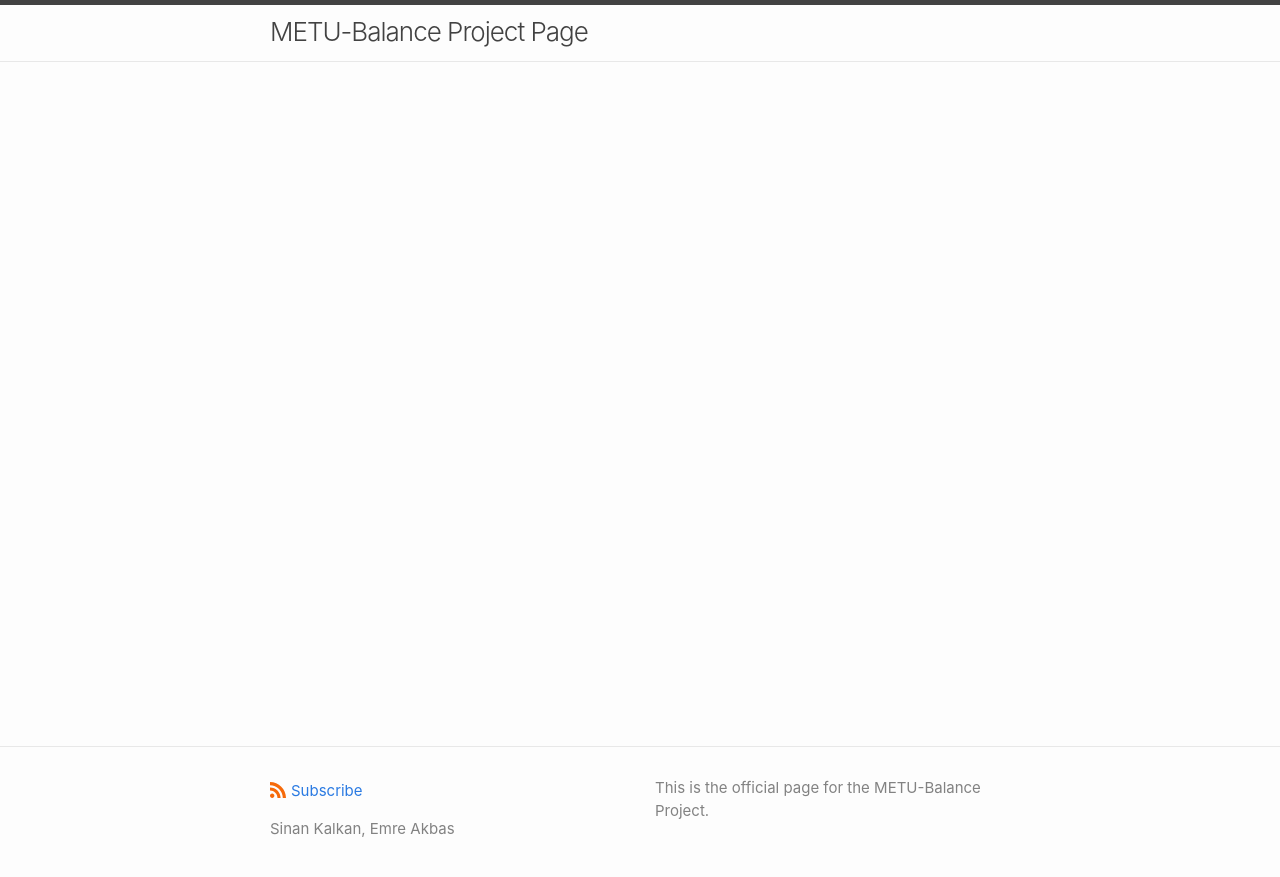
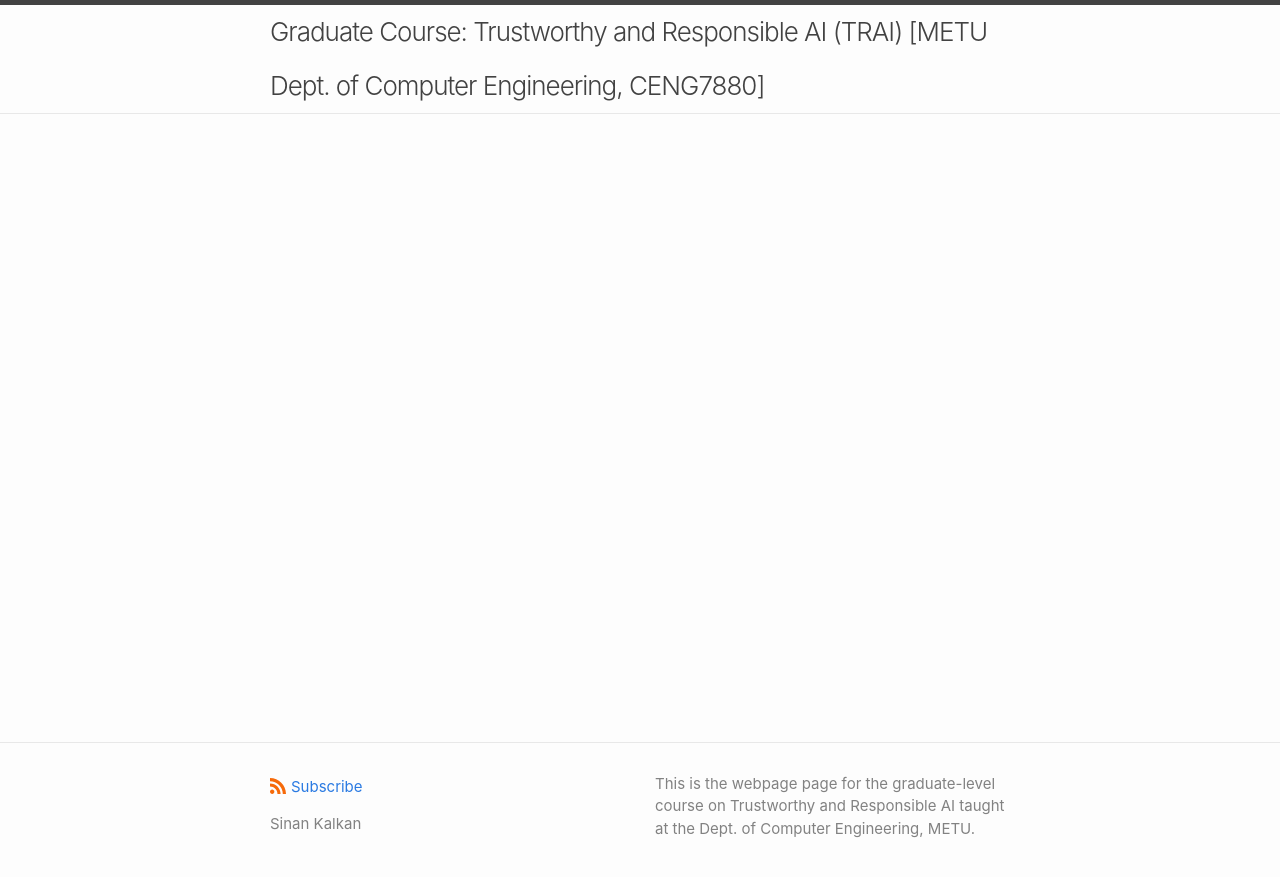
Before and after one commit to metu-trai/metu-trai.github.io, a Jekyll site: the page built from _posts/2016-05-20-my-example-post.md, in a window 1280 px wide. Shown: the top 877 px of the page. Built offline with Jekyll 4.4.1, drawn with Linux system fonts in a browser that asks for light colours.

Commit message:
Update _config.yml

```diff
--- a/_config.yml
+++ b/_config.yml
@@ -1,8 +1,8 @@
-title: "METU-Balance Project Page"
+title: "Graduate Course: Trustworthy and Responsible AI (TRAI) [METU Dept. of Computer Engineering, CENG7880]"
 author:
-  name: Sinan Kalkan, Emre Akbas
+  name: Sinan Kalkan
 description: > # this means to ignore newlines until "show_excerpts:"
-  This is the official page for the METU-Balance Project.
+  This is the webpage page for the graduate-level course on Trustworthy and Responsible AI taught at the Dept. of Computer Engineering, METU.
 
 show_excerpts: false # set to true to show excerpts on the homepage
 
```
